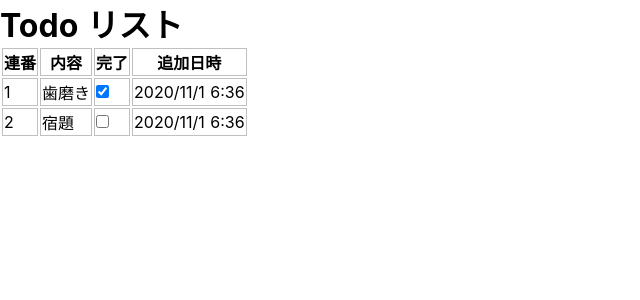
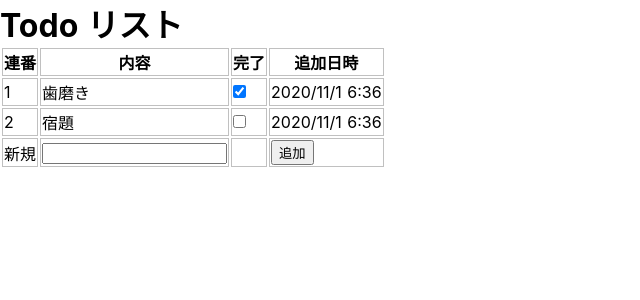
Before and after one commit to nakazawaken1/my-nuxt, a Nuxt app: page / in a window 1280 px wide. Shown: the top 300 px of the page, without its empty margins (0-640 px from the left). Built offline with nearby package versions, Linux system fonts and the light colour scheme.

Commit message:
add insert row

```diff
--- a/pages/index.vue
+++ b/pages/index.vue
@@ -8,6 +8,12 @@
         <td>{{todo.title}}</td>
         <td><input type="checkbox" :checked="todo.done"/></td>
         <td>{{format(todo.created_at)}}</td>
+      </tr>
+      <tr>
+        <td>新規</td>
+        <td><input type="text"/></td>
+        <td></td>
+        <td><button>追加</button></td>
       </tr>
     </table>
   </div>
```
